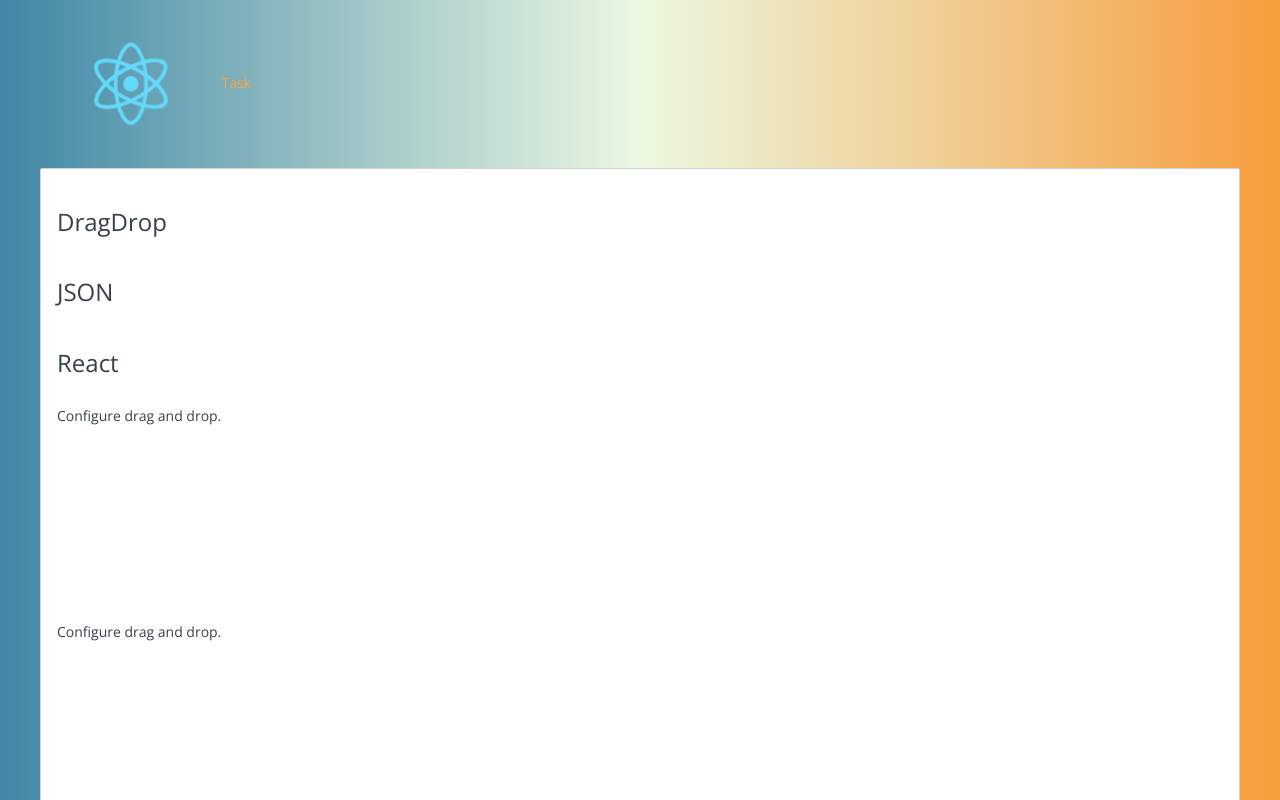
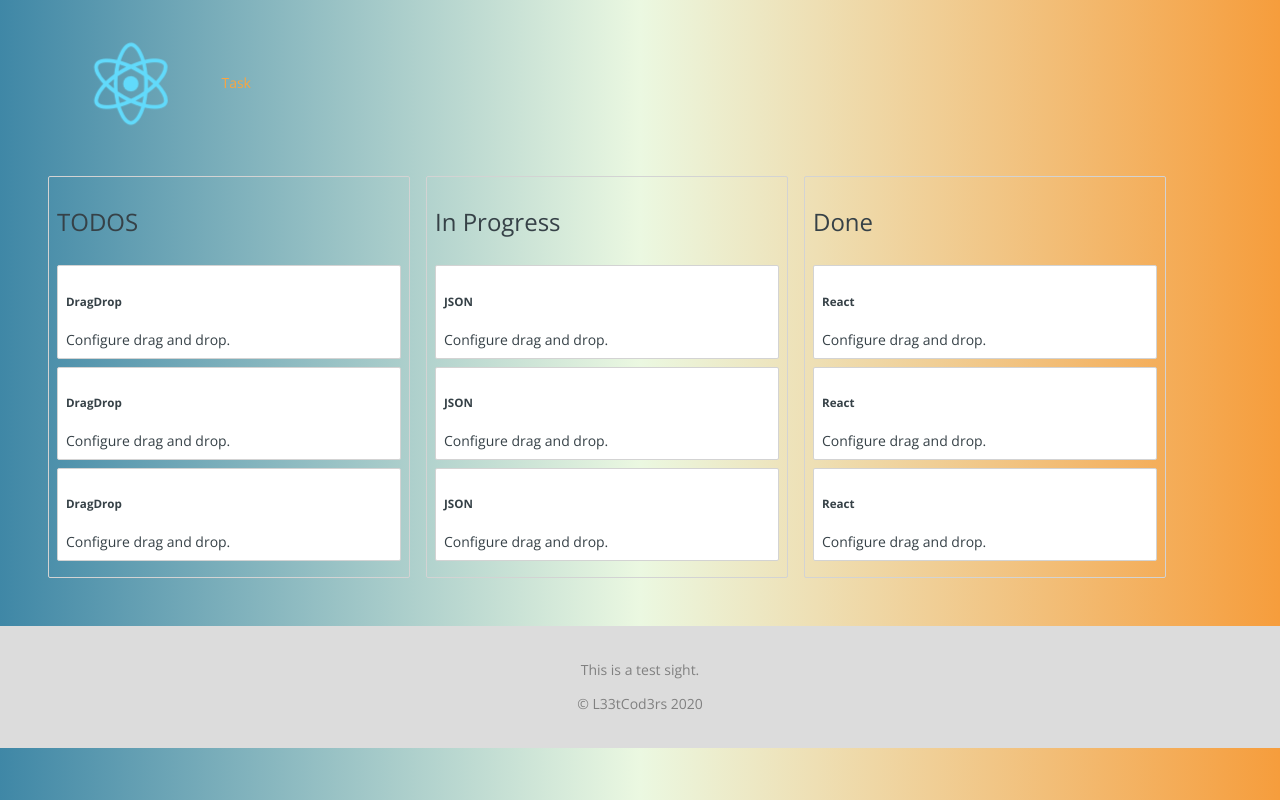
Before and after one commit to jnolan97/sampletask, a React (Create React App) app: page /task in a window 1280 px wide. Shown: the top 800 px of the page. Built offline with nearby package versions, Linux system fonts and the light colour scheme.

Commit message:
data now display in the correct columns, need to fix repeats

```diff
--- /dev/null
+++ b/db.json
@@ -0,0 +1,19 @@
+{
+  "posts": [
+    {
+      "id": 1,
+      "title": "json-server",
+      "author": "typicode"
+    }
+  ],
+  "comments": [
+    {
+      "id": 1,
+      "body": "some comment",
+      "postId": 1
+    }
+  ],
+  "profile": {
+    "name": "typicode"
+  }
+}
--- a/package.json
+++ b/package.json
@@ -11,6 +11,7 @@
     "json-server": "^0.16.1",
     "npm-run-all": "^4.1.5",
     "react": "^16.13.1",
+    "react-beautiful-dnd": "^13.0.0",
     "react-dom": "^16.13.1",
     "react-router-dom": "^6.0.0-beta.0",
     "react-scripts": "3.4.1",
--- a/src/App.jsx
+++ b/src/App.jsx
@@ -4,23 +4,43 @@ import Footer from "./Footer";
 import Header from "./Header";
 import { Routes, Route } from "react-router-dom";
 import Task from './Task';
+import Column from './column';
+import styled from 'styled-components';
+import { DragDropContext } from 'react-beautiful-dnd';
+import ReactDOM from 'react-dom';
+import tasks from './db.json';
+const Container = styled.div`
+  display: flex;
+`;
 
 export default function App() {
+  const [data,setData] = useState([])
+  const json = tasks;
+
 
   return (
     <>
+        <Container>
       <div className="content">
+
         <Header />
         <main>
           <Routes>
             <Route path="/" element={<h1>Welcome to sample Page!!</h1>} />
             <Route
               path="/task"
-              element={<Task />}
+              element=      {json.columns.map((columnId,index) => {
+                const column = json.columns[index];
+                const names = json.tasks.filter(i => i.id === column.taskIds)
+                console.log('col',column);
+                console.log('tasks',tasks)
+                 return <Column key={column.id} column={column.id} names={names} /> //onDelete={this.onDelete(this.state)}
+                })}
             />
           </Routes>
         </main>
       </div>
+        </Container>
       <Footer />
     </>
   );
--- a/src/Task.jsx
+++ b/src/Task.jsx
@@ -1,8 +1,9 @@
-import React from 'react';
+import React, { useState } from 'react';
 import './Task.css'
 import styled from 'styled-components';
 import useFetchAll from "./services/useFetchAll";
 import tasks from './db.json';
+// import Column from './column.jsx'
 const Container = styled.div`
     border: 1px solid lightgrey;
     border-radius: 2px;
@@ -10,27 +11,24 @@ const Container = styled.div`
     margin-bottom: 8px;
     background-color: white;
 `;
-const Title = styled.h3`
-    padding: 8px;
-    transition: 0.5s all ease-out;
-    &:hover {
-        transform: translateY(-3px);
-        box-shadow: 0 4px 17px rgba(0, 0, 0, 0.35);
-    }
-`;
-const TaskList = styled.div`
-    padding: 8px;
-    flex-grow: 1;
-    min-height: 200px;
+export default function Task(props) {
+   // const d = data.tasks
+   console.log(props.task[0].title)
+    return (
+        <div>
+        <Container>
+            <h5>{props.task[0].title}</h5>
+            {props.task[0].description}
 
+            {/* {data.tasks.map(s => (<TaskList> {s.description} </TaskList>))} */}
+            <div className='tasks'>
+                    {/* {data.tasks.map((task,index) => <Column key={task.id} task={task} index={index}></Column>)} */}
+                    {/* {provided.placeholder} */}
+                     {/* {props.tasks.map((task,index) => <Box onClick={props}>X</Box>)} */}
+                     {/* <div onClick={() => props.tasks.splice(props.tasks,1)}>Delete</div> */}
+                    </div>
 
-`;
-export default function Task() {
-    const data = tasks;
-    return (
-        <Container>
-            {data.tasks.map(i => (<Title>{i.title}</Title>))}
-            {data.tasks.map(s => (<TaskList> {s.description} </TaskList>))}
         </Container>
+            </div>
     )
     }
--- a/src/column.jsx
+++ b/src/column.jsx
@@ -1,14 +1,14 @@
-import React from 'react';
+import React, { useState } from 'react';
 import styled from 'styled-components';
-import Task from './task';
-import './task.css'
+import Task from './Task.jsx';
+import tasks from './db.json';
 
 const Container = styled.div`
     margin: 8px;
     border: 1px solid lightgrey;
     border-radius: 2px;
-    width: 33%;
-    display: flex;
+    width: 30%;
+    display: inline-block;
     flex-direction: column;
 `;
 const Title = styled.h3`
@@ -27,32 +27,35 @@ const TaskList = styled.div`
 
 `;
 
-export default function Column(props) {
+export default function Column({ column, names }) {
+    const d = tasks;
+
+    console.log(names);
     return (
         <Container>
             <Title>
-                {props.column.title}
+            {column}
             </Title>
-            <Droppable droppableId={props.column.id}>
-            {(provided,snapshot) => (
+            {/* <Droppable droppableId={props.column.id}>
+            {(provided,snapshot) => ( */}
 
 
             <TaskList
-            {...provided.droppableProps}
-            {...snapshot.isDraggingOver}
-            ref={provided.innerRef}
-            style={{backgroundColor: snapshot.isDraggingOver ? 'lightgreen': 'white'}}
+            // {...provided.droppableProps}
+            // {...snapshot.isDraggingOver}
+            // ref={provided.innerRef}
+            // style={{backgroundColor: snapshot.isDraggingOver ? 'lightgreen': 'white'}}
             >
                 <div className='tasks'>
-                {props.tasks.map((task,index) => <Task key={task.id} task={task} index={index} />)}
-                {provided.placeholder}
+                {d.tasks.map((task,index) => <Task key={task.id} task={names} index={index} />)}
+                {/* {provided.placeholder} */}
                  {/* {props.tasks.map((task,index) => <Box onClick={props}>X</Box>)} */}
                  {/* <div onClick={() => props.tasks.splice(props.tasks,1)}>Delete</div> */}
                 </div>
             </TaskList>
 
-             )}
-            </Droppable>
+             {/* )}
+            </Droppable> */}
         </Container>
     );
 }
--- a/src/db.json
+++ b/src/db.json
@@ -18,5 +18,20 @@
       "title": "React",
       "description": "Configure drag and drop."
     }
+  ],
+
+  "columns": [
+    {
+      "id": "TODOS",
+      "taskIds": 1
+    },
+    {
+      "id": "In Progress",
+      "taskIds": 2
+    },
+    {
+      "id": "Done",
+      "taskIds": 3
+    }
   ]
 }
```
Also changed, not shown: src/Task.css (line endings or trailing spaces), 1 other file (tests, documents, lock files or other folders).
